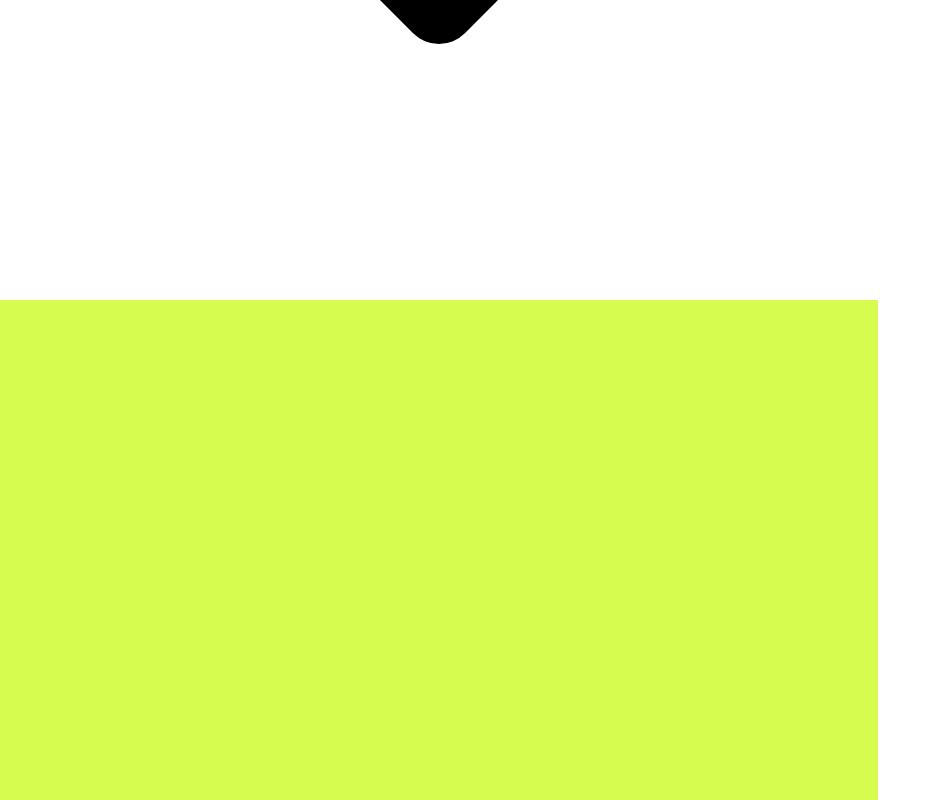
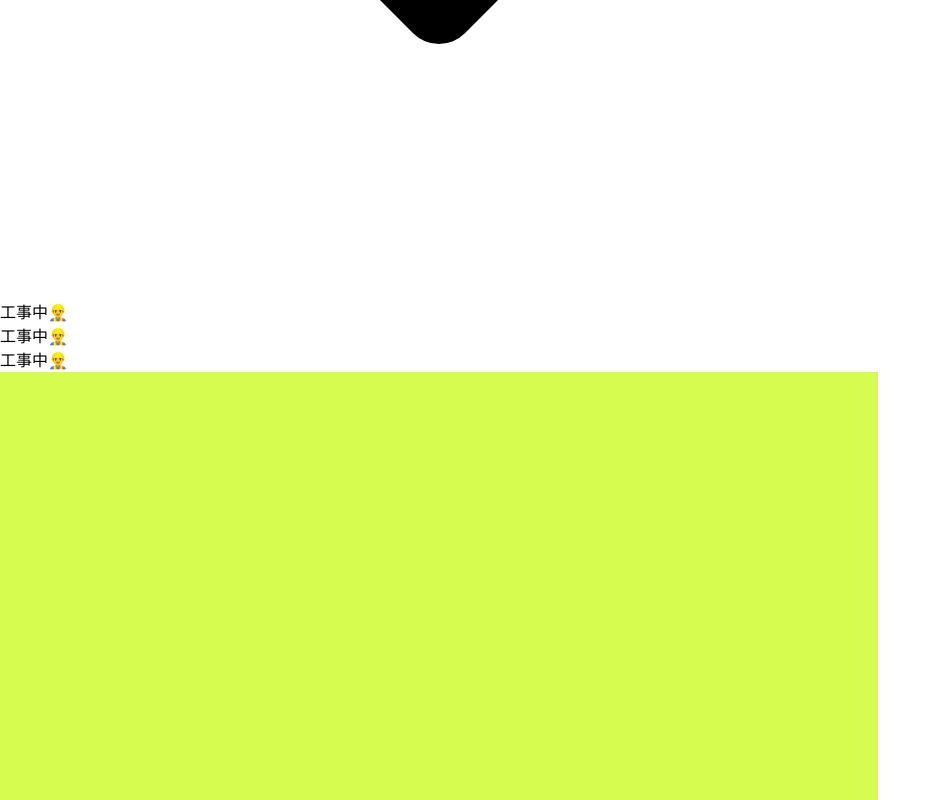
Before and after one commit to kawamou/kawamou.github.io, a Next.js app: page /cv in a window 1280 px wide. Shown: the part 1508-2308 px from the top of the page, without its empty margins (0-941 px from the left). Built offline with nearby package versions, Linux system fonts and the light colour scheme; what @material-tailwind/react would draw is missing.

Commit message:
relativeにすることでz-index対応

```diff
--- a/src/components/header.tsx
+++ b/src/components/header.tsx
@@ -5,12 +5,12 @@ import { useState } from 'react'
 export const Header = () => {
   const [showDetail, setShowDetail] = useState(false)
   return (
-    <Navbar className='min-w-full px-4 py-4 rounded-none border-none shadow-sm mb-16'>
+    <Navbar className='min-w-full px-4 py-4 rounded-none border-none shadow-sm mb-16 relative z-10'>
       <div className='container mx-auto flex items-center justify-between text-blue-gray-900'>
         <Typography className='mr-4 cursor-pointer font-bold text-blue-gray-900'>
           <span>Hi👋</span>
         </Typography>
-        <div>
+        <div className='static'>
           <button
             className='flex gap-1 items-center'
             onClick={() => {
@@ -25,26 +25,33 @@ export const Header = () => {
               <ChevronDownIcon className='w-3'></ChevronDownIcon>
             )}
           </button>
-          {showDetail ? (
-            <div className='mt-2 absolute list-none rounded-lg border bg-white text-left text-sm'>
+          <div
+            className={`${
+              showDetail ? '' : 'hidden'
+            } mt-2 absolute z-50 list-none rounded-lg border bg-white text-left text-sm`}
+          >
             <ul className=''>
-                <li className='py-4 px-6 hover:bg-gray-100'>
+              <li className='py-2 px-8 hover:bg-gray-100'>
                 <div
                   onClick={() => {
                     return
                   }}
                 >
-                    Edit
+                  <Typography className='text-sm text-blue-gray-900'>工事中👷‍♂️</Typography>
                 </div>
               </li>
-                <li className='py-4 px-6 hover:bg-gray-100'>
-                  <div>Delete</div>
+              <li className='py-2 px-8 hover:bg-gray-100'>
+                <div>
+                  <Typography className='text-sm text-blue-gray-900'>工事中👷‍♂️</Typography>
+                </div>
+              </li>
+              <li className='py-2 px-8 hover:bg-gray-100'>
+                <div>
+                  <Typography className='text-sm text-blue-gray-900'>工事中👷‍♂️</Typography>
+                </div>
               </li>
             </ul>
           </div>
-          ) : (
-            <></>
-          )}
         </div>
       </div>
     </Navbar>
```
Lines whose indentation alone changed are shown as unchanged.
